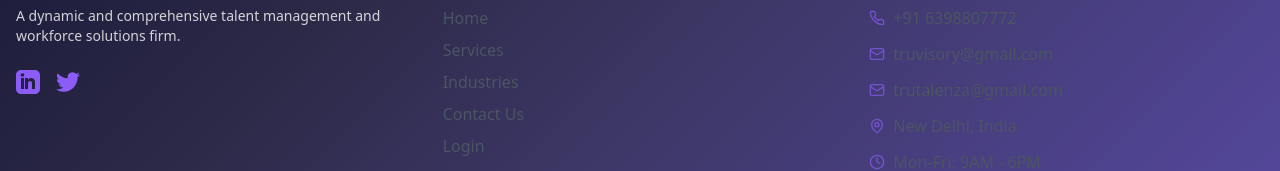
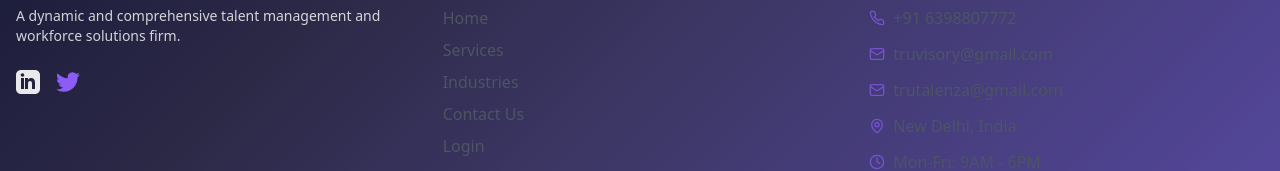
Before and after one commit to Nob1taaaa/vista-spark-web-23, a React (Vite) app: page /faq in a window 1280 px wide. Shown: the part 1845-2016 px from the top of the page. Built offline with nearby package versions, Linux system fonts and the light colour scheme.

Commit message:
Update LinkedIn link color
cgen-6268a3b92c734f318ee5f71aee670347

```diff
--- a/src/components/Footer.tsx
+++ b/src/components/Footer.tsx
@@ -19,7 +19,7 @@ const Footer = () => {
               A dynamic and comprehensive talent management and workforce solutions firm.
             </p>
             <div className="flex space-x-4 pt-2">
-              <a href="#" className="text-brand-purple dark:text-white hover:opacity-80 transition-opacity">
+              <a href="#" className="text-white/90 hover:text-white transition-colors">
                 <span className="sr-only">LinkedIn</span>
                 <svg className="h-6 w-6" fill="currentColor" viewBox="0 0 24 24" aria-hidden="true">
                   <path d="M19 0h-14c-2.8 0-5 2.2-5 5v14c0 2.8 2.2 5 5 5h14c2.8 0 5-2.2 5-5v-14c0-2.8-2.2-5-5-5zm-11 19h-3v-11h3v11zm-1.5-12.3c-1 0-1.8-0.8-1.8-1.7s0.8-1.7 1.8-1.7 1.8 0.8 1.8 1.7-0.8 1.7-1.8 1.7zm12.5 12.3h-3v-5.6c0-3.4-4-3.1-4 0v5.6h-3v-11h3v1.9c1.4-2.6 7-2.8 7 2.5v6.6z"/>
```
